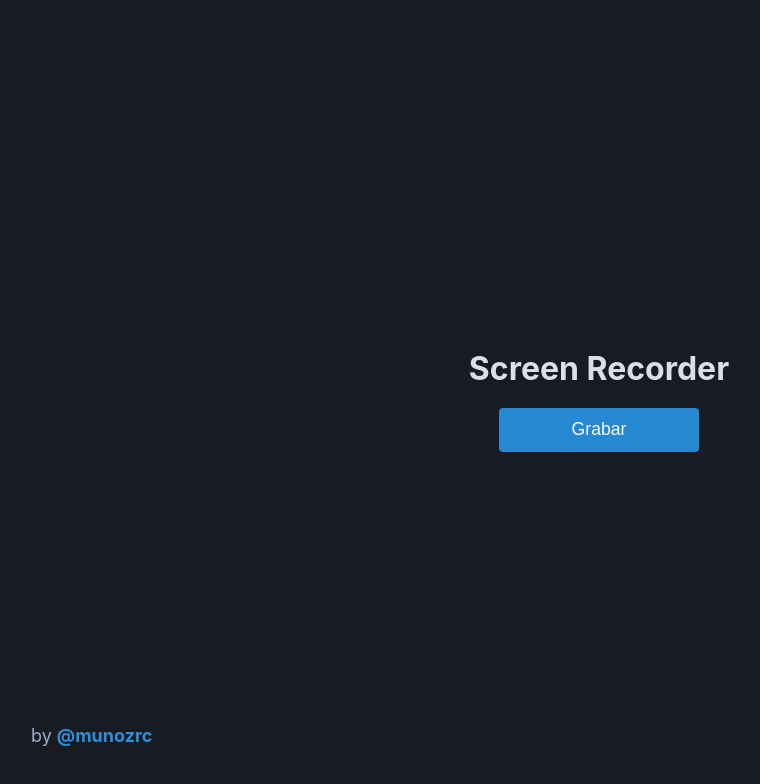
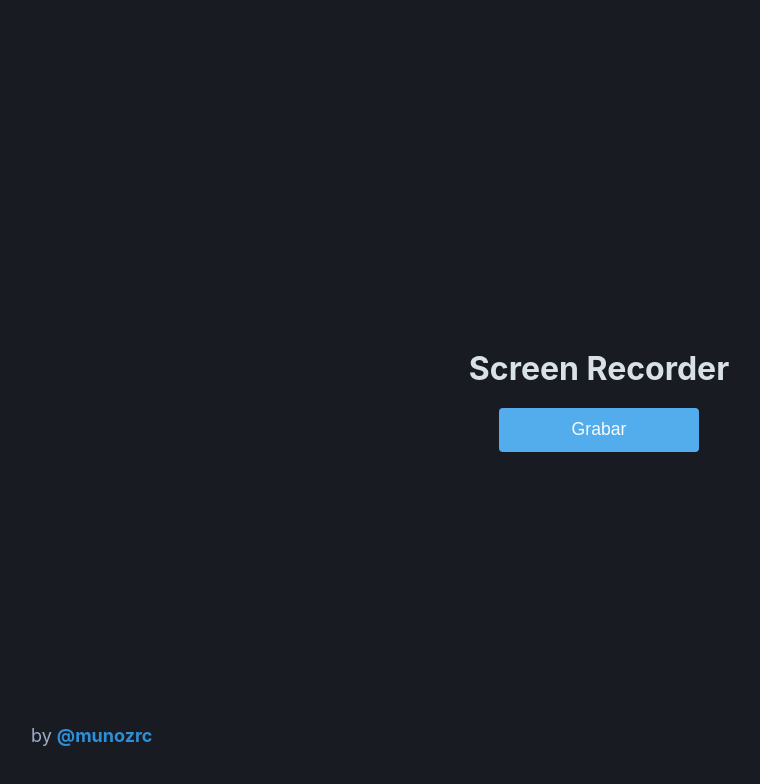
Before and after one commit to munozrc/screen-recorder, a React (Vite) app: page / in a window 1280 px wide. In both pictures the pointer is over the button "Grabar". Shown: the top 784 px of the page, without its empty margins (41-801 px from the left). Built offline with nearby package versions, Linux system fonts and the light colour scheme.

Commit message:
feature(Root): Add new variant warning

```diff
--- a/src/components/Button/styles.module.css
+++ b/src/components/Button/styles.module.css
@@ -7,12 +7,20 @@
   line-height: 0.8;
 }
 
-.primary {
+.primary, .warning {
   background-color: #2b90d9;
   color: #fafafa;
   transition: background-color .3s ease;
 }
 
 .primary:hover {
-  background-color: #2588d0;
+  background-color: #53acec;
 }
+
+.warning {
+  background-color: #e74560;
+}
+
+.warning:hover {
+  background-color: #eb6279;
+}
```
